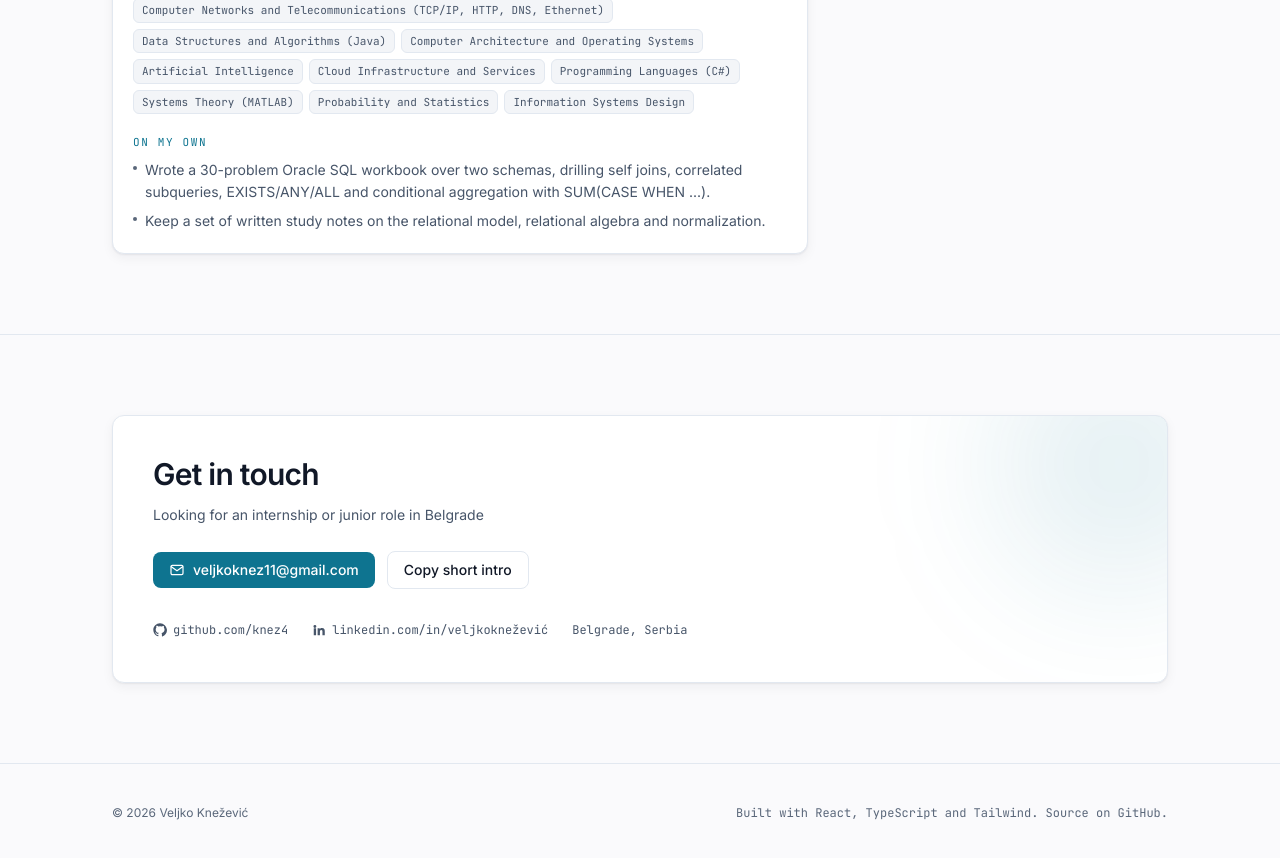
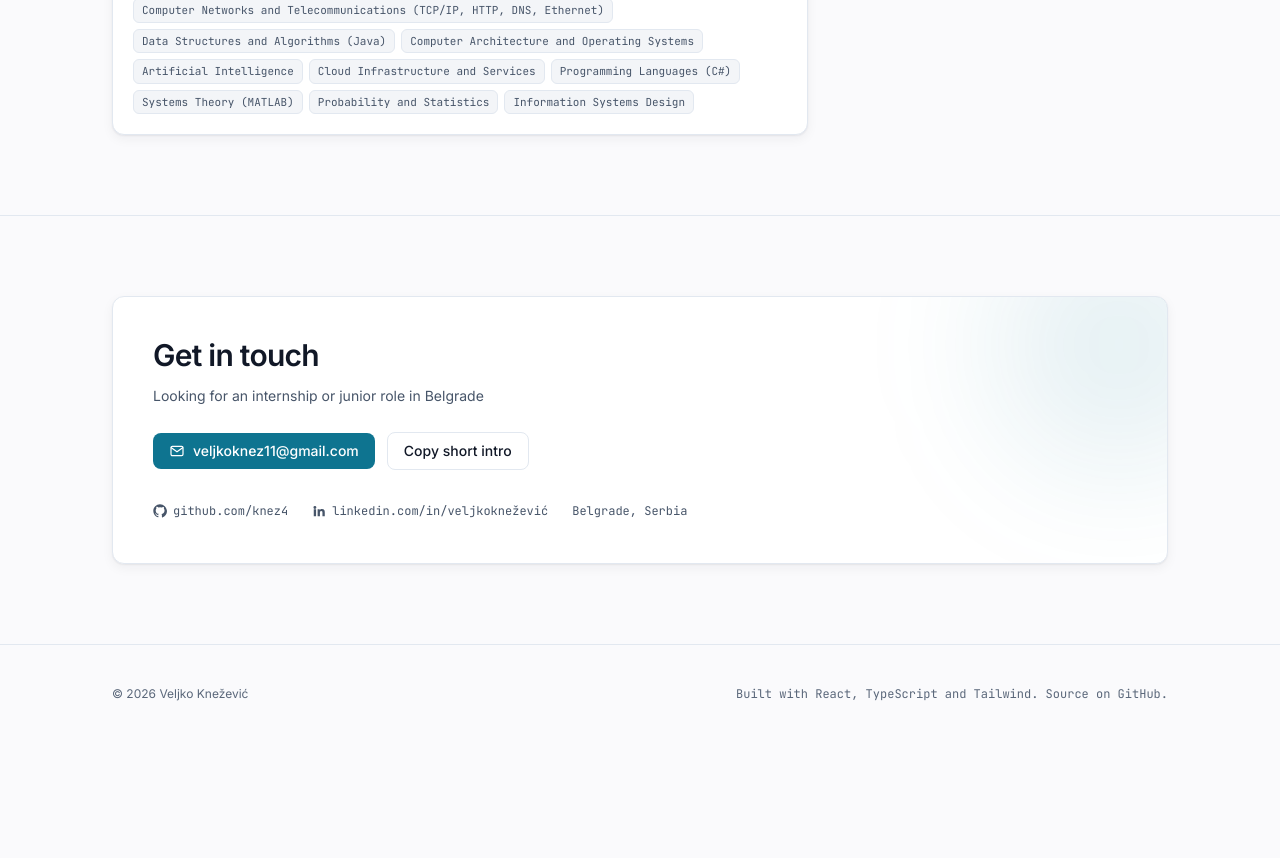
Before and after one commit to knez4/knez4.github.io, a React (Vite) app: page / in a window 1280 px wide. Shown: the part 5260-6118 px from the top of the page. After the commit the page ends 6003 px from the top, so only its background shows below. Built offline with nearby package versions, Linux system fonts and the light colour scheme.

Commit message:
Drop the self-directed study section
The SQL workbook and the study notes were things Veljko made while revising,
not work he wants to be judged on. Removed from the CV and the site rather
than reworded.

```diff
--- a/src/components/Sections.tsx
+++ b/src/components/Sections.tsx
@@ -104,18 +104,6 @@ export function Education() {
             </li>
           ))}
         </ul>
-
-        <h4 className="mt-5 font-mono text-[11px] uppercase tracking-[0.15em] text-accent">
-          {t('education.selfDirected')}
-        </h4>
-        <ul className="mt-2 space-y-1.5">
-          {pick(education.selfDirected).map((s) => (
-            <li key={s} className="flex gap-2 text-sm leading-relaxed text-muted">
-              <span className="mt-[0.45rem] h-1 w-1 shrink-0 rounded-full bg-subtle" aria-hidden="true" />
-              {s}
-            </li>
-          ))}
-        </ul>
       </div>
 
       <div className="card h-fit p-5">
--- a/src/data/education.ts
+++ b/src/data/education.ts
@@ -46,16 +46,4 @@ export const education = {
       'Projektovanje informacionih sistema',
     ],
   } as LL,
-
-  /** Self-directed work worth its own line: it shows initiative and is checkable. */
-  selfDirected: {
-    en: [
-      'Wrote a 30-problem Oracle SQL workbook over two schemas, drilling self joins, correlated subqueries, EXISTS/ANY/ALL and conditional aggregation with SUM(CASE WHEN ...).',
-      'Keep a set of written study notes on the relational model, relational algebra and normalization.',
-    ],
-    sr: [
-      'Napisao zbirku od 30 Oracle SQL zadataka nad dve šeme: self join, korelisani podupiti, EXISTS/ANY/ALL i uslovna agregacija kroz SUM(CASE WHEN ...).',
-      'Vodim pisane beleške o relacionom modelu, relacionoj algebri i normalizaciji.',
-    ],
-  } as LL,
 };
--- a/src/i18n/ui.ts
+++ b/src/i18n/ui.ts
@@ -70,7 +70,6 @@ export const ui = {
   'education.eyebrow': { en: 'Education', sr: 'Obrazovanje' },
   'education.title': { en: 'Studies', sr: 'Studije' },
   'education.coursework': { en: 'Relevant coursework', sr: 'Relevantni predmeti' },
-  'education.selfDirected': { en: 'On my own', sr: 'Samostalno' },
   'education.languages': { en: 'Languages', sr: 'Jezici' },
 
   'contact.eyebrow': { en: 'Contact', sr: 'Kontakt' },
--- a/src/pages/CvPage.tsx
+++ b/src/pages/CvPage.tsx
@@ -154,7 +154,6 @@ export default function CvPage() {
               <span className="font-semibold">{t('cv.coursework')}:</span>{' '}
               {pick(education.coursework).slice(0, 6).join(', ')}
             </p>
-            <Bullets items={pick(education.selfDirected).slice(0, 1)} />
           </div>
         </Section>
 
```
